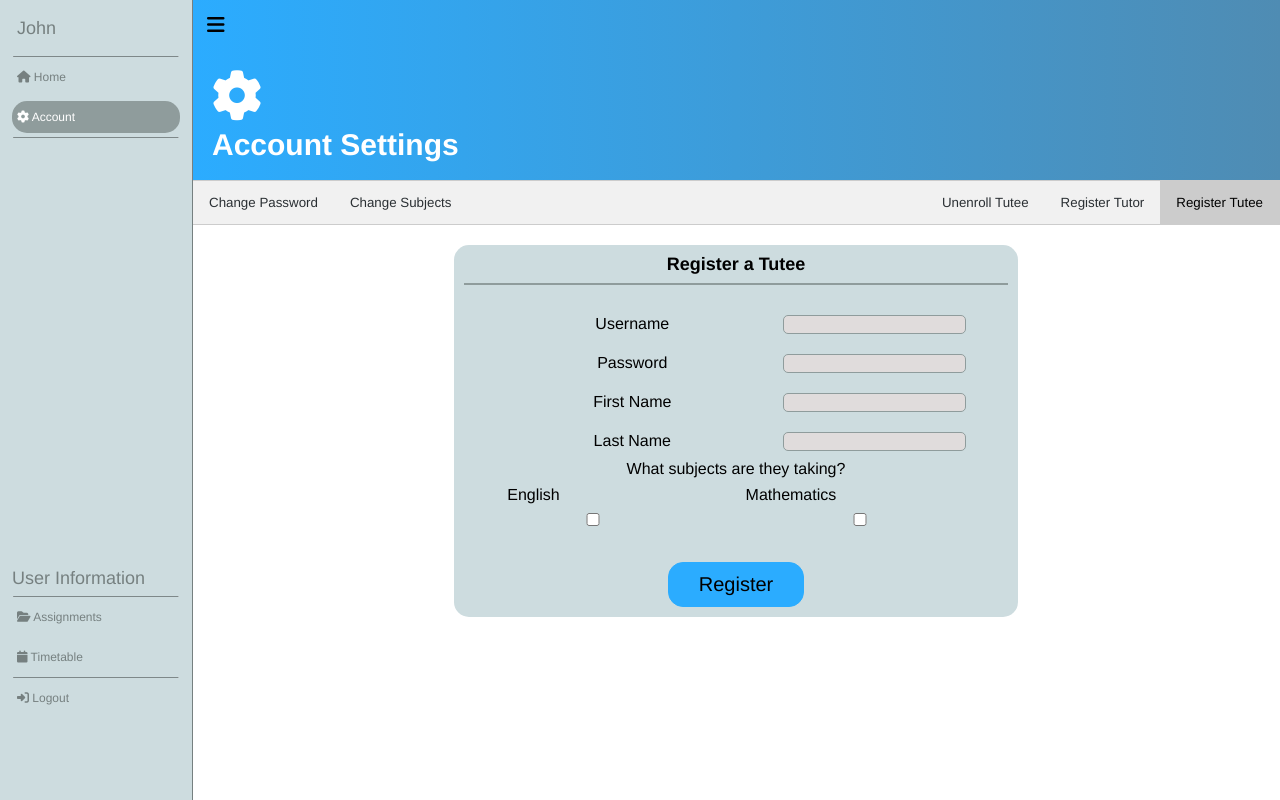
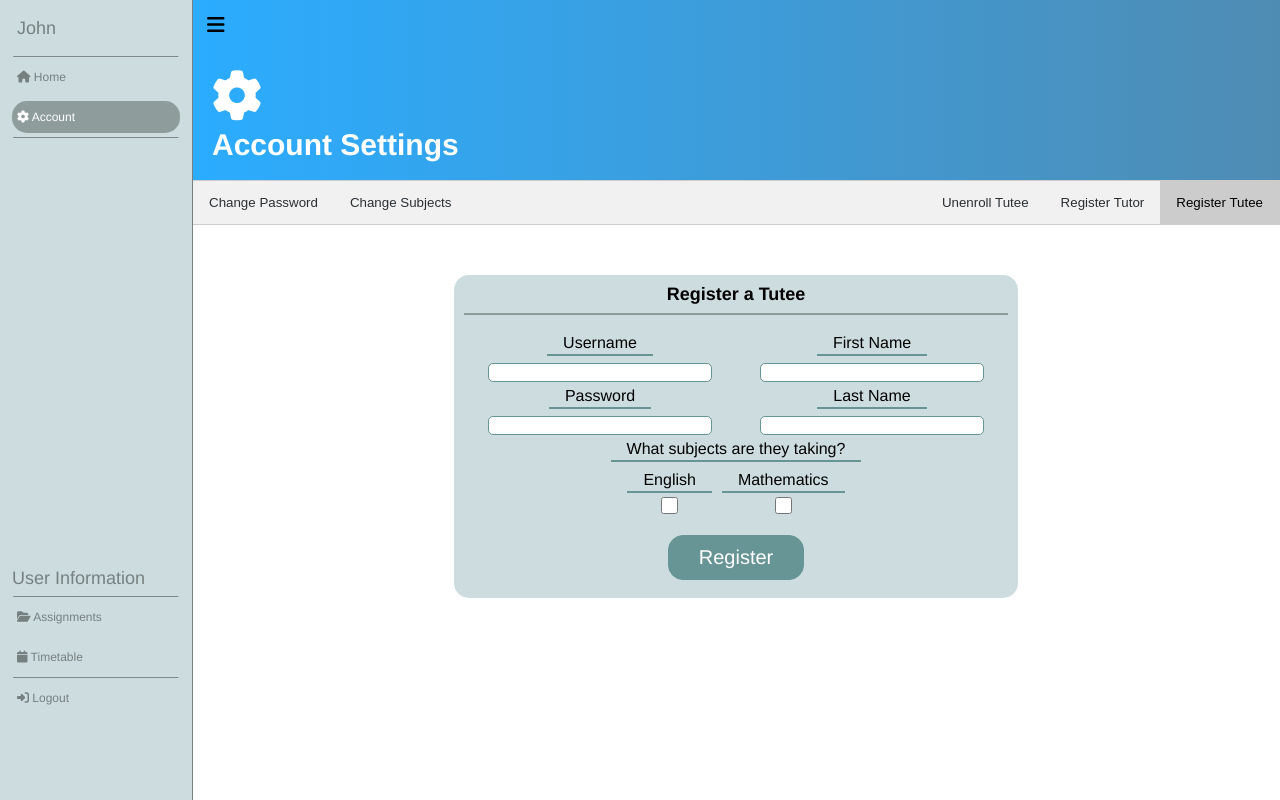
Before and after one commit to whishasha/g2g-py, a Flask app: page /user/account in a window 1280 px wide, after a click on "Register Tutee". Run offline with Flask 3, Linux system fonts and the light colour scheme; a user stored in the database is signed in; data comes from the database, SQL or seed files in the repository; some libraries are stand-ins or nearby versions.

Commit message:
Formatted account forms
colour scheme
inputs
fonts

```diff
--- a/templates/user_account.html
+++ b/templates/user_account.html
@@ -7,114 +7,119 @@
     {{super()}}
         {% block css %}
         <style>
-            div#container {
-                display: grid;
-                grid-template-areas:
-                'form1 form2 form3 form4';
-                grid-row-gap: 5px;
-                margin-top: 50px;
-            }
-            div#changePassword {grid-area: form1;}
-            div#register {grid-area: form2;}
-            div#unenrollTutee {grid-area: form3;}
-            div#changeSubjects {grid-area: form4;}
-            /* form.register {
-                display: block;
-            } */
-            /* {% if current_user.is_tutor %}
-            form#register {
-                display: grid;
-                grid-template-areas:
-                'title title'
-                'lbluser inputuser'
-                'lblpass inputpass'
-                'lblfname inputfname'
-                'lbllname inputlname'
-                'lbltutor inputtutor'
-                'lblsubject inputsubjects'
-                'register register';
-                /* Have 2 columns => 1 joined, then have
-                title
-                label: input, etc.
-                submit*/
-            /*}
-            form#register#title {grid-area: title; border: 1px solid black;}
-            form#register#lbluser {grid-area: lbluser;}
-            form#register#inputuser {grid-area: inputuser;}
-            form#register#lblpass {grid-area: lblpass;}
-            form#register#inputpass {grid-area: inputpass;}
-            form#register#lblfname {grid-area: lblfname;}
-            form#register#inputfname {grid-area: inputfname;}
-            form#register#lbllname {grid-area: lbllname;}
-            form#register#inputlname {grid-area: inputlname;}
-            form#register#lbltutor {grid-area: lbltutor;}
-            form#register#inputtutor {grid-area: inputtutor;}
-            form#register#subject {grid-area: lblsubject;}
-            form#register#subjects {grid-area: inputsubjects;}
-            form#register#submit {grid-area: register;}
-            {% endif %} */
-            form {
-                margin-left: auto;
-                margin-right: auto;
-
-                margin-top: 20px;
-                padding: 10px;
-
-                background-color: var(--bgbar);
-                border-radius: 15px;
-
-                text-align: center;
-
-                display: block;
-                width: 50%;
-            }
-
-            form input{
-                border-radius: 5px;
-                border: 1px solid var(--accentbar);
-
-                margin: 10px;
-                background-color: var(--forminput);
-            }
-            form label {
-                display: inline-block;
-                width: 50%;
-            }
-            form select {
-                border-radius: 5px;
-                border: 1px solid var(--accentbar);
-
-                margin: 10px;
-                background-color: var(--forminput);
-            }
 
             form h1{
                 font-weight: bold;
                 font-size: large;
 
                 margin-bottom: 20px;
-                border-bottom: 2px solid var(--accentbar);
                 padding-bottom: 10px;
 
+                text-align: center;
                 width: 100%;
+
+                border-bottom: 2px solid var(--accentbar);
+            }
+            form label {
+                padding: 0 1rem;
+                padding-bottom: .2rem;
+                border-bottom: 2px solid var(--border);
+                margin: 0 auto;
+            }
+            form div.form-user-login {
+                width: 50%;
+            }
+            form div.form-user-details {
+                width: 50%;
             }
 
             form #submit{
-                background-color: var(--accent);
-                font-weight: lighter;
+                background-color: var(--border);
+
+                color: white;
+
+                font-family: 'Franklin Gothic Medium', 'Arial Narrow', Arial, sans-serif;
                 font-size: 20px;
                 border-radius: 15px;
-                border: 1px solid var(--accent);
+                border: 1px solid var(--border);
                 padding: 10px 30px;
+                margin-left: auto;
+                margin-right: auto;
+
+
+                cursor:pointer;
+
+                transition: .2s ease-in-out;
+            }
+            form #submit:hover {
+                background-color: var(--formhover);
             }
 
-            #subjects{
+            div#subjects{
                 margin: 10px;
                 display: grid;
+                align-items: center;
                 grid:
                 '. .'
                 '. .';
                 column-gap: 10px;
+            }
+form {
+    display: flex;
+    flex-wrap: wrap;
+    justify-content: space-between;
+
+
+    background-color: var(--bgbar);
+    border-radius: 15px;
+    padding: 10px;
+
+    margin: 50px auto;
+
+    width: 50%;
+}
+    form div.form-password {
+        display: flex;
+        flex-direction: column;
+        align-items: center;
+        width: 80%;
+
+        margin: 0 auto;
+    }
+        form div.form-password input,
+        div.form-user-details input {
+            width: 80%;
+            border-radius: 5px;
+            border: 1px solid var(--border);
+            margin: .4rem 0;
+        }
+    form div.form-user-details {
+        width: 50%;
+        align-items: center;
+        display: flex;
+        flex-direction: column;
+    }
+    form div.form-user-subjects {
+        display: flex;
+        flex-direction: column;
+        width: 100%;
+        align-items: center;
+        justify-content:space-between;
+    }
+        form div.form-user-subjects label {
+            margin: 0 auto;
+        }
+        form div.form-user-subjects input[type=checkbox] {
+           justify-self: center;
+           align-self: center;
+            height: 17px;
+            width: 17px;
+            margin: .2rem 0;
+        }
+
+    form#changeSubjects select {
+        width: 80%;
+        margin: 1rem auto;
     }
 .tab {
   overflow: hidden;
@@ -122,8 +127,9 @@
   background-color: #f1f1f1;
 }
 
-button {
+form button {
     font-family:'Franklin Gothic Medium', 'Arial Narrow', Arial, sans-serif;
+    margin: .5rem;
 }
 
         /* Style the buttons that are used to open the tab content */
@@ -158,7 +164,7 @@ button {
 
             ul.flashes {
                 text-align: center;
-                width: 70%;
+                width: 100%;
                 margin-top: 1rem;
                 margin-left: auto;
                 margin-right: auto;
@@ -195,12 +201,18 @@ button {
             <form method="post" id="changePassword" class="tabcontent">
                 <input type="hidden" name="csrf_token" value="{{ csrf_token() }}"/>
                 <input type="hidden" name="changepassword"/>
+
+
                 <h1>Change Password</h1>
-                <br><label>Password</label>
+
+                <div class="form-password">
+                    <label>Password</label>
                     <input type="text" name="password" required>
 
-                <br><label>Confirm Password</label>
+                    <label>Confirm Password</label>
                     <input type="text" name="confirmpassword" required>
+                </div>
+
                 <br><button type="submit" id="submit">Change Password</button>
                 {% with messages = get_flashed_messages() %}
                     {% if messages %}
@@ -218,19 +230,22 @@ button {
             <form method="post" id="registertutee" class="tabcontent" onkeydown="return event.key != 'Enter';">
                 <input type="hidden" name="csrf_token" value="{{ csrf_token() }}"/>
                 <h1 id="title">Register a Tutee</h1>
+
+                <div class="form-user-details">
                     <label id="lbluser">Username</label>
                     <input id="inputuser" type="text" name="username" required>
+                    <label id="lblpass">Password</label>
+                    <input id="inputpass" type="text" name="password" required>
+                </div>
 
-                <br><label id="lblpass">Password</label>
-                <input id="inputpass" type="text" name="password" required>
-
-                <br><label id="lblfname">First Name</label>
+                <div class="form-user-details">
+                    <label id="lblfname">First Name</label>
                     <input id="inputfname" type="text" name="firstname" required>
-
-                <br><label id="lbllname">Last Name</label>
+                    <label id="lbllname">Last Name</label>
                     <input id="inputlname" type="text" name="lastname" required>
-
-                <br><label id="subject">What subjects are they taking?</label> <!--make this disappear if is_tutor is checked-->
+                </div>
+                <div class="form-user-subjects">
+                    <label id="subject">What subjects are they taking?</label>
 
                     <div id="subjects">
                         <label>English</label><label>Mathematics</label>
@@ -239,8 +254,10 @@ button {
                         <input type="checkbox" id="checkbox" name="is_maths">
                 </div>
 
+                </div>
+
                 <input type="hidden" name="register">
-                <br><button type="submit" id="submit">Register</button>
+                <button type="submit" id="submit">Register</button>
 
                 {% with messages = get_flashed_messages() %}
                     {% if messages %}
@@ -256,17 +273,26 @@ button {
             <form method="post" id="registertutor" class="tabcontent" onkeydown="return event.key != 'Enter';">
                 <input type="hidden" name="csrf_token" value="{{ csrf_token() }}"/>
                 <h1 id="title">Register a Tutor</h1>
+
+                <div class="form-user-details">
                     <label id="lbluser">Username</label>
                     <input id="inputuser" type="text" name="username" required>
+                </div>
 
-                <br><label id="lblpass">Password</label>
+                <div class="form-user-details">
+                    <label id="lblpass">Password</label>
                     <input id="inputpass" type="text" name="password" required>
+                </div>
 
-                <br><label id="lblfname">First Name</label>
+                <div class="form-user-details">
+                    <label id="lblfname">First Name</label>
                     <input id="inputfname" type="text" name="firstname" required>
+                </div>
 
-                <br><label id="lbllname">Last Name</label>
+                <div class="form-user-details">
+                    <label id="lbllname">Last Name</label>
                     <input id="inputlname" type="text" name="lastname" required>
+                </div>
 
                 <input type="hidden" name="registertutor">
                 <br><button type="submit" id="submit">Register</button>
@@ -315,24 +341,28 @@ button {
                 <input type="hidden" name="csrf_token" value="{{ csrf_token() }}"/>
                 <input type="hidden" name="changesubjects"/>
                 <h1>Change Tutee's Subjects</h1>
+
                 <select name="tutee" id="tutee" required>
                     {% for tutee in tutees %}
                         <option value={{tutee[0]}}>{{tutee[1]}} ({{tutee[2]}})</option>
                     {% endfor %}
                 </select>
 
-                <br><label>Subjects Taken</label>
-
+                <div class="form-user-subjects">
+                    <label>Subjects Taken</label>
                     <div id="subjects">
                         <label>English</label><label>Mathematics</label>
                         <input type="checkbox" id="checkbox" name="is_english" checked> <!--use this to auto check using if statements in jinja-->
 
                         <input type="checkbox" id="checkbox" name="is_maths">
                     </div>
+                </div>
 
-                <br><label>Are you sure?</label>
+                <div class="form-user-subjects">
+                    <label>Are you sure?</label>
                     <input type="checkbox" name="changeClassCheck">
-                <br><button type="submit" id="submit">Change Classes</button>
+                </div>
+                <button type="submit" id="submit">Change Classes</button>
                 {% with messages = get_flashed_messages() %}
                     {% if messages %}
                         <ul class=flashes>
@@ -357,6 +387,8 @@ button {
     const sidebarItems = document.querySelector('.topbar').getElementsByTagName('li');
     sidebarItems[2].classList.toggle('active');
 
+    let flag = false;
+    const flashes = document.querySelector('.flashes');
     function openForm(evt, formName) {
         // Declare all variables
         var i, tabcontent, tablinks;
@@ -374,7 +406,7 @@ button {
         }
 
         // Show the current tab, and add an "active" class to the button that opened the tab
-        document.getElementById(formName).style.display = "block";
+        document.getElementById(formName).style.display = "flex";
         evt.currentTarget.className += " active";
     }
 
```
Also changed, not shown: templates/user_timetable.html (+4 -6 lines). Lines whose indentation alone changed are shown as unchanged.
